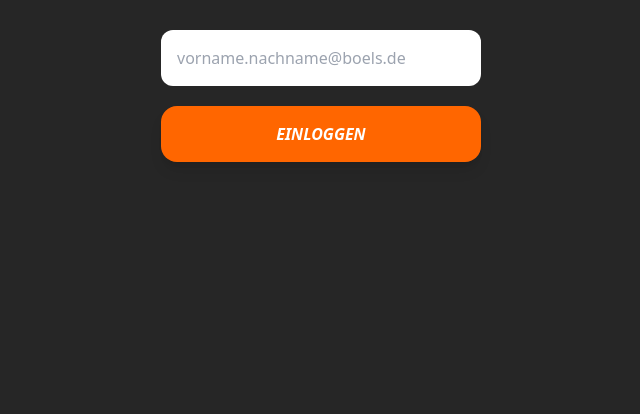
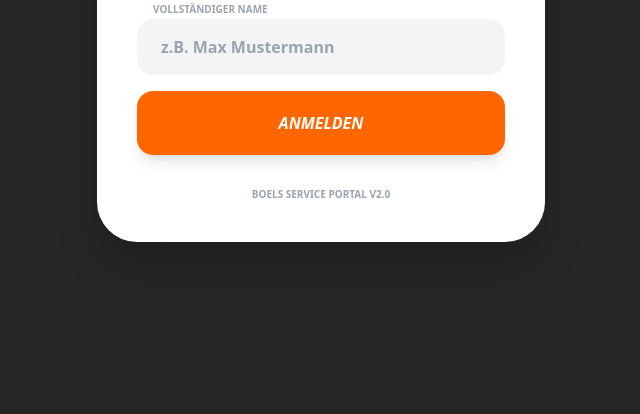
Before and after one commit to misesc/test, a plain HTML site: page test2.html in a window 1280 px wide. Shown: the part 386-800 px from the top of the page, without its empty margins (319-959 px from the left). Drawn offline with nearby package versions, Linux system fonts and the light colour scheme.

Commit message:
test2.html

```diff
--- a/test2.html
+++ b/test2.html
@@ -11,39 +11,28 @@
         [x-cloak] { display: none !important; }
         .safe-bottom { padding-bottom: env(safe-area-inset-bottom); }
         .post-content { display: -webkit-box; -webkit-line-clamp: 3; -webkit-box-orient: vertical; overflow: hidden; }
-
-        /* Login Styles */
-        #loginOverlay {
-            position: fixed;
-            inset: 0;
-            background: #262626;
-            z-index: 5000;
-            display: flex;
-            justify-content: center;
-            align-items: center;
-            color: white;
-            padding: 20px;
-        }
-        .login-card { text-align: center; width: 100%; max-width: 320px; }
-        .login-input {
-            padding: 16px; width: 100%; border-radius: 12px; border: none;
-            margin-bottom: 20px; color: #262626; font-size: 1rem; outline: none;
-        }
     </style>
 </head>
 <body class="bg-[#F3F4F6] font-sans antialiased text-[#262626]" x-data="app()" x-init="init()">
 
-    <div id="loginOverlay" x-show="!user" x-cloak>
-        <div class="login-card">
-            <div class="mb-8">
-                <i data-lucide="wrench" class="w-16 h-16 text-[#FF6600] mx-auto mb-4"></i>
-                <h2 class="text-3xl font-black italic uppercase text-white">MechConnect</h2>
-                <p class="text-gray-400 font-bold uppercase text-xs tracking-widest">Professional Access</p>
+    <div x-show="!user && !isLoading" x-cloak class="fixed inset-0 z-[500] flex items-center justify-center bg-[#262626] p-6">
+        <div class="max-w-md w-full space-y-8 bg-white p-10 rounded-[40px] shadow-2xl text-center">
+            <div class="space-y-2">
+                <i data-lucide="wrench" class="w-16 h-16 text-[#FF6600] mx-auto"></i>
+                <h1 class="text-3xl font-black italic uppercase text-[#262626]">MechConnect <span class="text-[#FF6600]">Pro</span></h1>
+                <p class="text-gray-500 font-bold italic text-sm">Bitte melde dich mit deinem Namen an.</p>
             </div>
-            <input type="email" id="userEmail" placeholder="vorname.nachname@boels.de" class="login-input">
-            <button @click="login()" class="w-full bg-[#FF6600] text-white py-4 rounded-2xl font-black uppercase italic shadow-lg active:scale-95 transition-transform">
-                Einloggen
-            </button>
+            <div class="space-y-4">
+                <div class="text-left">
+                    <label class="text-[10px] font-black text-gray-400 uppercase ml-4">Vollständiger Name</label>
+                    <input type="text" x-model="loginName" @keyup.enter="login()" placeholder="z.B. Max Mustermann"
+                           class="w-full bg-[#F3F4F6] rounded-2xl px-6 py-4 outline-none focus:ring-2 focus:ring-[#FF6600] font-bold">
+                </div>
+                <button @click="login()" class="w-full bg-[#FF6600] text-white py-5 rounded-2xl font-black uppercase italic shadow-lg hover:scale-[1.02] transition-transform">
+                    Anmelden
+                </button>
+            </div>
+            <p class="text-[10px] text-gray-400 uppercase font-bold">Boels Service Portal v2.0</p>
         </div>
     </div>
 
@@ -283,7 +272,7 @@
     <script>
         function app() {
             return {
-                isLoading: true, user: null, activeTab: 'dashboard', searchQuery: '', isNewPostModalOpen: false, isCompressing: false, selectedPost: null,
+                isLoading: true, user: null, loginName: '', activeTab: 'dashboard', searchQuery: '', isNewPostModalOpen: false, isCompressing: false, selectedPost: null,
                 commentText: '', commentImages: [], posts: [],
                 welcomeMsg: '',
                 sprueche: [
@@ -299,32 +288,17 @@
                 init() {
                     const savedUser = localStorage.getItem('mc-user');
                     const savedPosts = localStorage.getItem('mc-posts');
-
-                    if (savedUser) {
-                        this.user = JSON.parse(savedUser);
-                    }
-
+                    if (savedUser) this.user = JSON.parse(savedUser);
                     this.posts = savedPosts ? JSON.parse(savedPosts) : [];
                     this.welcomeMsg = this.sprueche[Math.floor(Math.random() * this.sprueche.length)];
-
-                    // Initialer Ladevorgang
-                    this.isLoading = false;
-                    this.refreshIcons();
+                    setTimeout(() => { this.isLoading = false; this.refreshIcons(); }, 1200);
                 },
 
                 login() {
-                    const mail = document.getElementById('userEmail').value.trim();
-                    if(mail.toLowerCase().endsWith('@boels.de')) {
-                        // Namen generieren wie in index3.html
-                        const name = mail.split('@')[0].split('.').map(w => w.charAt(0).toUpperCase() + w.slice(1)).join(' ');
-                        this.user = { name: name, email: mail };
-                        localStorage.setItem('mc-user', JSON.stringify(this.user));
-
-                        // Icons nach dem Login laden
-                        this.$nextTick(() => { this.refreshIcons(); });
-                    } else {
-                        this.showPopup("Zugriff verweigert", "Bitte nutze deine offizielle @boels.de E-Mail Adresse.");
-                    }
+                    if (this.loginName.trim().length < 3) return this.showPopup("Hinweis", "Bitte gib deinen Namen ein (min. 3 Zeichen).");
+                    this.user = { name: this.loginName.trim() };
+                    localStorage.setItem('mc-user', JSON.stringify(this.user));
+                    this.refreshIcons();
                 },
 
                 getInitials(name) {
```
